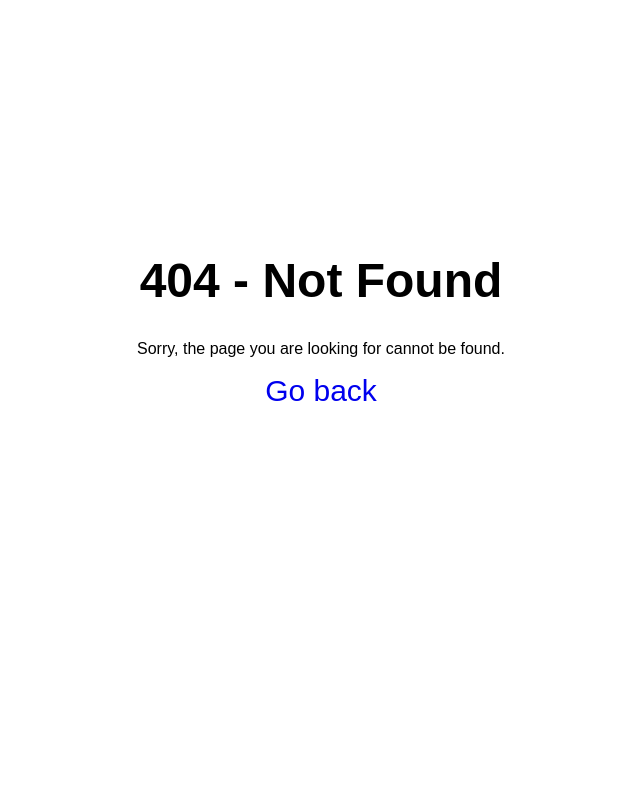
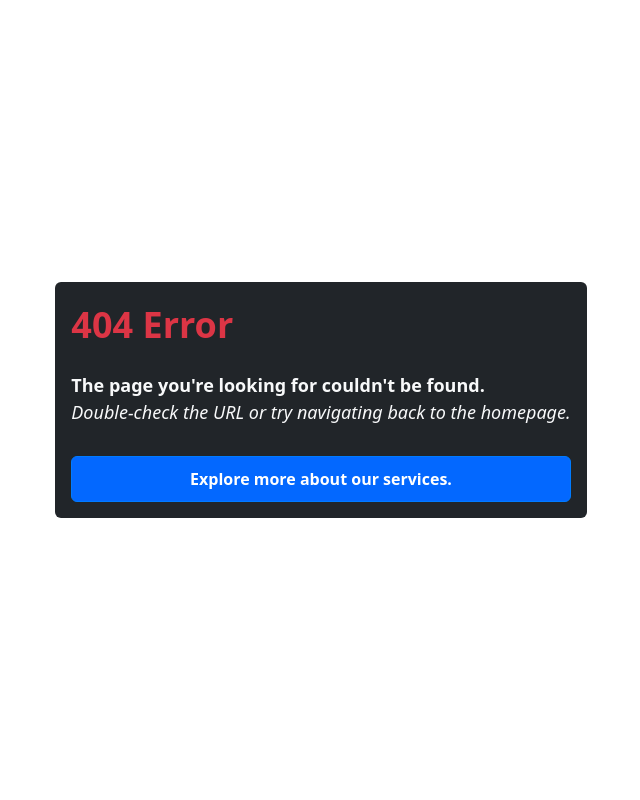
Before and after one commit to Saignanendra/Portfolio-django, a Django app: template portapp/templates/portapp/error_404.html in a window 1280 px wide. Shown: the whole page, without its empty margins (319-959 px from the left). Run offline with Django 4.2, Linux system fonts and the light colour scheme; the template is opened without the code that fills it, so the values that code supplies are empty; some libraries are stand-ins or nearby versions.

Commit message:
error templates modified

```diff
--- a/portapp/templates/portapp/error_404.html
+++ b/portapp/templates/portapp/error_404.html
@@ -1,36 +1,15 @@
-<!DOCTYPE html>
-<html>
-<head>
-    <meta charset="UTF-8">
-    <meta name="viewport" content="width=device-width, initial-scale=1.0">
-    <title>My Portfolio</title>
-    <style>
-        /* CSS styles for the error page */
-        body {
-            font-family: Arial, sans-serif;
-            text-align: center;
-        }
-        .error {
-            margin: 20% auto;
-        }
-        h1 {
-            font-size: 3em;
-        }
-        a{
-            text-decoration:none;
-            font-size:30px;
-            padding:5px;
-        }
-        a:hover{
-            color:red;
-        }
-    </style>
-</head>
-<body>
-    <div class="error">
-        <h1>404 - Not Found</h1>
-        <p>Sorry, the page you are looking for cannot be found.</p>
-        <a href="/">Go back</a>
+
+{% extends 'portapp/error_handling.html' %}
+
+
+{% block content %}
+
+<div class="bg-dark text-light p-3 rounded">
+    <div class="error-title text-danger">404 Error</div>
+    <div class="error-message text-light"> <b>The page you're looking for couldn't be found.</b> <br> <em> Double-check the URL or try navigating back to the homepage.</em></div>
+    <div class="btn-group">
+        <a href="/" class="btn btn-primary">Explore more about our services.</a>
     </div>
-</body>
-</html>
+</div>
+
+{% endblock %}
--- /dev/null
+++ b/portapp/templates/portapp/error_handling.html
@@ -0,0 +1,115 @@
+<!DOCTYPE html>
+<html lang="en">
+{% load static %}
+<head>
+    <meta charset="UTF-8">
+    <meta name="viewport" content="width=device-width, initial-scale=1, shrink-to-fit=no">
+    <title> My Portfolio</title>
+    <!-- Bootstrap CSS -->
+    <link rel="stylesheet" href="https://stackpath.bootstrapcdn.com/bootstrap/4.3.1/css/bootstrap.min.css">
+
+
+    <!-- Favicons -->
+    <link href="{% static 'assets/img/favicon.png' %}" rel="icon">
+    <link href="{% static 'assets/img/sg-title-logo.png' %}" rel="sg-title-logo">
+
+    <!-- Vendor CSS Files -->
+    <link href="{% static 'assets/vendor/aos/aos.css' %}" rel="stylesheet">
+    <link href="{% static 'assets/vendor/bootstrap/css/bootstrap.min.css' %}" rel="stylesheet">
+    <link href="{% static 'assets/vendor/bootstrap-icons/bootstrap-icons.css' %}" rel="stylesheet">
+    <link href="{% static 'assets/vendor/boxicons/css/boxicons.min.css' %}" rel="stylesheet">
+    <link href="{% static 'assets/vendor/glightbox/css/glightbox.min.css' %}" rel="stylesheet">
+    <link href="{% static 'assets/vendor/swiper/swiper-bundle.min.css' %}" rel="stylesheet">
+
+    <link href="{% static 'assets/css/style.css' %}" rel="stylesheet">
+    <style>
+        body {
+            background: url('') center center fixed;
+            background-size: cover;
+            height: 100vh;
+            margin: 0;
+            display: flex;
+            align-items: center;
+            justify-content: center;
+        }
+
+
+        .error-title {
+            font-size: 36px;
+            font-weight: bold;
+            margin-bottom: 20px;
+            color: #FF0000; /* Bootstrap Danger Color */
+        }
+
+        .error-message {
+            font-size: 18px;
+            margin-bottom: 30px;
+            color: #000000; /* Bootstrap Secondary Color */
+        }
+
+        .btn-group {
+            display: flex;
+            justify-content: space-between;
+        }
+
+        .btn {
+            width: 48%;
+            padding: 10px;
+            font-size: 16px;
+            font-weight: bold;
+        }
+
+        .btn-primary {
+            background-color: #0368FF; /* Bootstrap Primary Color */
+            border-color: #007bff;
+        }
+
+        .btn-primary:hover {
+            background-color: #0056b3; /* Darker shade of primary color */
+            border-color: #0056b3;
+        }
+
+        .btn-secondary {
+            background-color: #6c757d; /* Bootstrap Secondary Color */
+            border-color: #6c757d;
+        }
+
+        .btn-secondary:hover {
+            background-color: #545b62; /* Darker shade of secondary color */
+            border-color: #545b62;
+        }
+    </style>
+
+</head>
+{% if userprofile %}
+{% for user in userprofile %}
+<body style="background-image: url('{{ user.home_image.url }}');">
+{% endfor %}
+{% endif %}
+
+<div id="content">
+    {% block content %}
+
+    {% endblock %}
+</div>
+
+<!-- Bootstrap JS and dependencies (jQuery and Popper.js) -->
+<script src="https://code.jquery.com/jquery-3.3.1.slim.min.js"></script>
+<script src="https://cdn.jsdelivr.net/npm/@popperjs/core@2.9.2/dist/umd/popper.min.js"></script>
+<script src="https://stackpath.bootstrapcdn.com/bootstrap/4.3.1/js/bootstrap.min.js"></script>
+
+<!-- Vendor JS Files -->
+<script src="{% static 'assets/vendor/aos/aos.js' %}"></script>
+<script src="{% static 'assets/vendor/purecounter/purecounter_vanilla.js' %}"></script>
+<script src="{% static 'assets/vendor/bootstrap/js/bootstrap.bundle.min.js' %}"></script>
+<script src="{% static 'assets/vendor/glightbox/js/glightbox.min.js' %}"></script>
+<script src="{% static 'assets/vendor/isotope-layout/isotope.pkgd.min.js' %}"></script>
+<script src="{% static 'assets/vendor/swiper/swiper-bundle.min.js' %}"></script>
+<script src="{% static 'assets/vendor/typed.js/typed.umd.js' %}"></script>
+<script src="{% static 'assets/vendor/waypoints/noframework.waypoints.js' %}"></script>
+<script src="{% static 'assets/vendor/php-email-form/validate.js' %}"></script>
+
+
+<script src="{% static 'assets/js/main.js' %}"></script>
+</body>
+</html>
--- a/portapp/urls.py
+++ b/portapp/urls.py
@@ -5,5 +5,4 @@ urlpatterns = [
 
     path('', views.home, name='home'),
 
-
 ]
```
Also changed, not shown: portapp/templates/portapp/error_400.html (+15 -36 lines), portapp/templates/portapp/error_403.html (+13 -37 lines), portapp/templates/portapp/error_500.html (+12 -35 lines).
